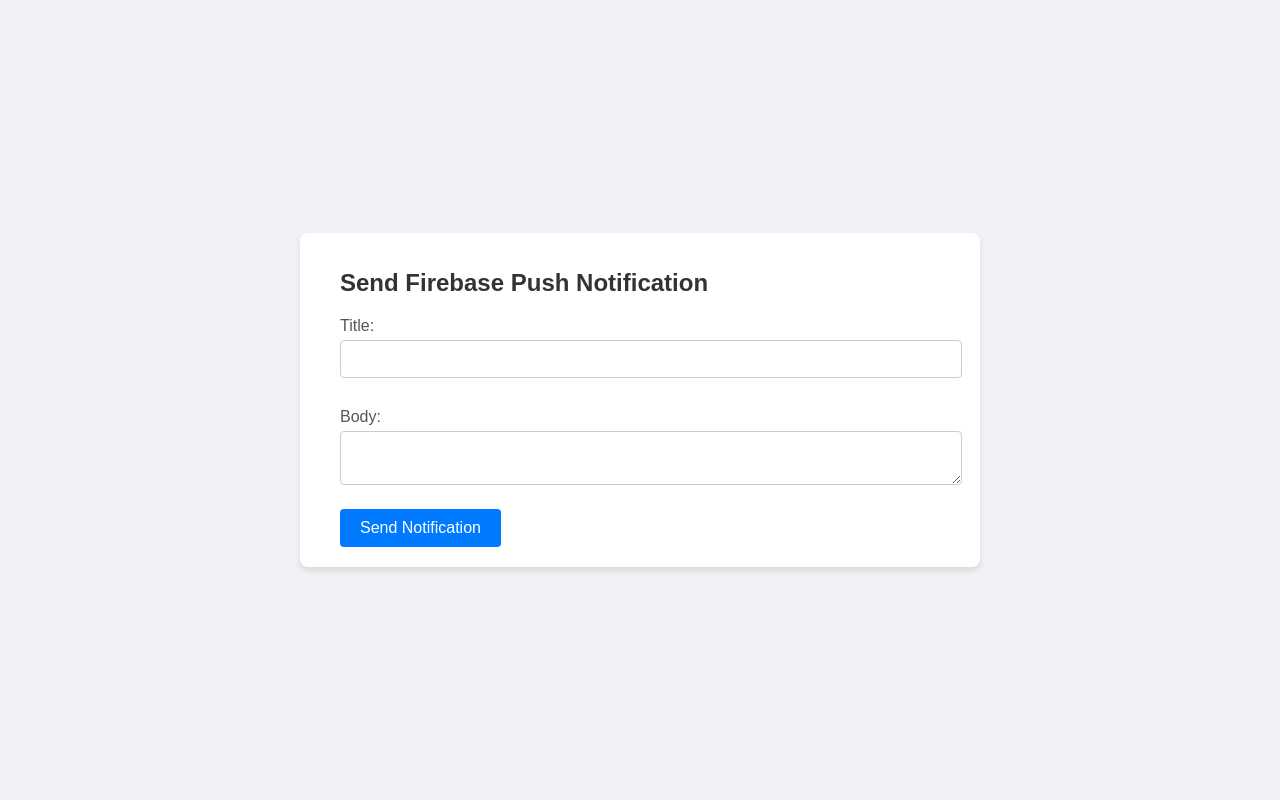
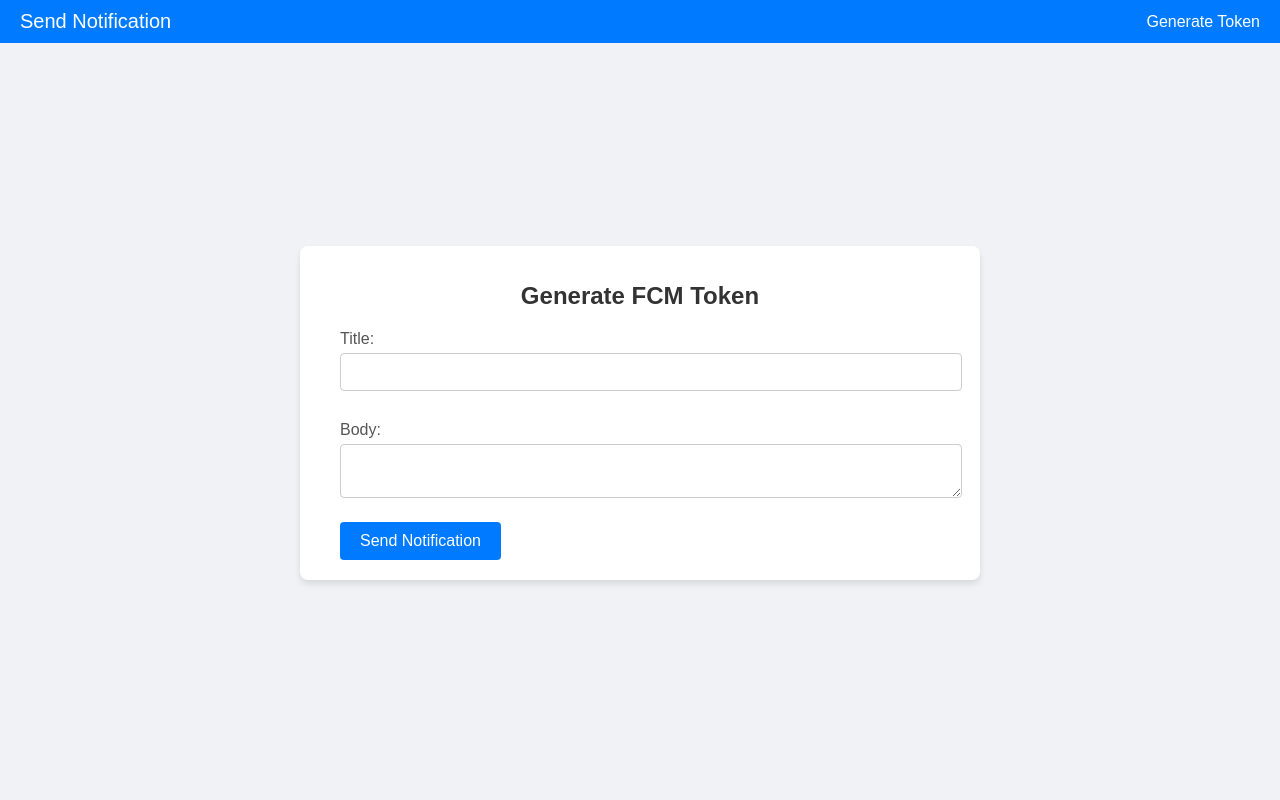
Before and after one commit to imvickykumar999/Firebase-Cloud-Messaging, a Django app: page / in a window 1280 px wide. Run offline with Django 3.2, Linux system fonts and the light colour scheme; data comes from the database, SQL or seed files in the repository; some libraries are stand-ins or nearby versions.

Commit message:
base.html

```diff
--- /dev/null
+++ b/DjangoApp/home/templates/base.html
@@ -0,0 +1,130 @@
+<!DOCTYPE html>
+<html lang="en">
+<head>
+    <meta charset="UTF-8">
+    <meta http-equiv="X-UA-Compatible" content="IE=edge">
+    <meta name="viewport" content="width=device-width, initial-scale=1.0">
+    <title>{% block title %}My Website{% endblock %}</title>
+    <style>
+        body {
+            font-family: Arial, sans-serif;
+            background-color: #f0f2f5;
+            margin: 0;
+            padding: 0;
+        }
+
+        nav {
+            background-color: #007bff;
+            padding: 10px 20px;
+        }
+
+        .nav-container {
+            display: flex;
+            justify-content: space-between;
+            align-items: center;
+        }
+
+        .nav-logo {
+            color: white;
+            font-size: 20px;
+            text-decoration: none;
+        }
+
+        .nav-links {
+            list-style: none;
+            display: flex;
+            gap: 20px;
+            margin: 0;
+            padding: 0;
+        }
+
+        .nav-links li a {
+            color: white;
+            text-decoration: none;
+            font-size: 16px;
+        }
+
+        .content {
+            display: flex;
+            justify-content: center;
+            align-items: center;
+            height: calc(100vh - 60px);
+        }
+
+        .container {
+            background: #fff;
+            padding: 20px 40px;
+            border-radius: 8px;
+            box-shadow: 0 4px 6px rgba(0, 0, 0, 0.1);
+            max-width: 600px;
+            width: 100%;
+        }
+
+        h1 {
+            font-size: 24px;
+            margin-bottom: 20px;
+            color: #333;
+        }
+
+        label {
+            font-size: 16px;
+            margin-top: 10px;
+            display: block;
+            color: #555;
+        }
+
+        input[type="text"], textarea {
+            width: 100%;
+            padding: 10px;
+            margin-top: 5px;
+            margin-bottom: 20px;
+            border: 1px solid #ccc;
+            border-radius: 4px;
+            font-size: 14px;
+        }
+
+        button {
+            background-color: #007bff;
+            color: white;
+            padding: 10px 20px;
+            border: none;
+            border-radius: 4px;
+            cursor: pointer;
+            font-size: 16px;
+        }
+
+        button:hover {
+            background-color: #0056b3;
+        }
+
+        .highlight {
+            color: #007bff;
+            font-weight: bold;
+        }
+        pre {
+            background-color: #f4f4f4;
+            padding: 15px;
+            border-radius: 5px;
+            white-space: pre-wrap;  /* Ensure that long lines wrap */
+            word-wrap: break-word;   /* Break long words */
+            margin-top: 20px;
+            font-size: 14px;
+            color: #333;
+        }
+    </style>
+</head>
+<body>
+    <nav>
+        <div class="nav-container">
+            <a href="https://firebasecloudmessaging.pythonanywhere.com/" class="nav-logo">Send Notification</a>
+            <ul class="nav-links">
+                <li><a href="https://firebasepushnotification.pythonanywhere.com/">Generate Token</a></li>
+            </ul>
+        </div>
+    </nav>
+    <div class="content">
+        {% block content %}
+        {% endblock %}
+    </div>
+</body>
+</html>
--- a/DjangoApp/home/templates/index.html
+++ b/DjangoApp/home/templates/index.html
@@ -1,62 +1,20 @@
-<!DOCTYPE html>
-<html lang="en">
-<head>
-    <meta charset="UTF-8">
-    <meta http-equiv="X-UA-Compatible" content="IE=edge">
-    <meta name="viewport" content="width=device-width, initial-scale=1.0">
-    <title>Send Notification</title>
-    <style>
-        body {
-            font-family: Arial, sans-serif;
-            background-color: #f0f2f5;
-            margin: 0;
-            padding: 0;
-            display: flex;
-            justify-content: center;
-            align-items: center;
-            height: 100vh;
-        }
-        .container {
-            background: #fff;
-            padding: 20px 40px;
-            border-radius: 8px;
-            box-shadow: 0 4px 6px rgba(0, 0, 0, 0.1);
-            max-width: 600px;
-            width: 100%;
-        }
-        h1 {
-            font-size: 24px;
-            margin-bottom: 20px;
-            color: #333;
-        }
-        label {
-            font-size: 16px;
-            margin-top: 10px;
-            display: block;
-            color: #555;
-        }
-        input[type="text"], textarea {
-            width: 100%;
-            padding: 10px;
-            margin-top: 5px;
-            margin-bottom: 20px;
-            border: 1px solid #ccc;
-            border-radius: 4px;
-            font-size: 14px;
-        }
-        button {
-            background-color: #007bff;
-            color: white;
-            padding: 10px 20px;
-            border: none;
-            border-radius: 4px;
-            cursor: pointer;
-            font-size: 16px;
-        }
-        button:hover {
-            background-color: #0056b3;
-        }
-    </style>
+{% extends 'base.html' %}
+
+{% block title %}Send Notification{% endblock %}
+
+{% block content %}
+<div class="container">
+    <h1 align="center">Generate FCM Token</h1>
+    <form id="notificationForm" method="post" action="{% url 'send' %}">
+        {% csrf_token %}
+        <input type="hidden" id="registration_id" name="registration_id">
+        <label for="title">Title:</label>
+        <input type="text" id="title" name="title" required>
+        <label for="body">Body:</label>
+        <textarea id="body" name="body" required></textarea>
+        <button type="submit">Send Notification</button>
+    </form>
+</div>
 <script src="https://www.gstatic.com/firebasejs/8.6.3/firebase-app.js"></script>
 <script src="https://www.gstatic.com/firebasejs/8.6.3/firebase-analytics.js"></script>
 <script src="https://www.gstatic.com/firebasejs/8.6.3/firebase-messaging.js"></script>
@@ -100,7 +58,7 @@
                     document.getElementById('registration_id').value = token;
                     this.submit();
                 } else {
-                        alert('Unable to retrieve registration token.');
+                    alert('Please Turn ON Notification.');
                 }
             });
         });
@@ -116,19 +74,4 @@
         });
     });
 </script>
-</head>
-<body>
-    <div class="container">
-        <h1>Send Firebase Push Notification</h1>
-        <form id="notificationForm" method="post" action="{% url 'send' %}">
-            {% csrf_token %}
-            <input type="hidden" id="registration_id" name="registration_id">
-            <label for="title">Title:</label>
-            <input type="text" id="title" name="title" required>
-            <label for="body">Body:</label>
-            <textarea id="body" name="body" required></textarea>
-            <button type="submit">Send Notification</button>
-        </form>
-    </div>
-</body>
-</html>
+{% endblock %}
```
Also changed, not shown: DjangoApp/home/templates/result.html (+16 -75 lines). Lines whose indentation alone changed are shown as unchanged.
